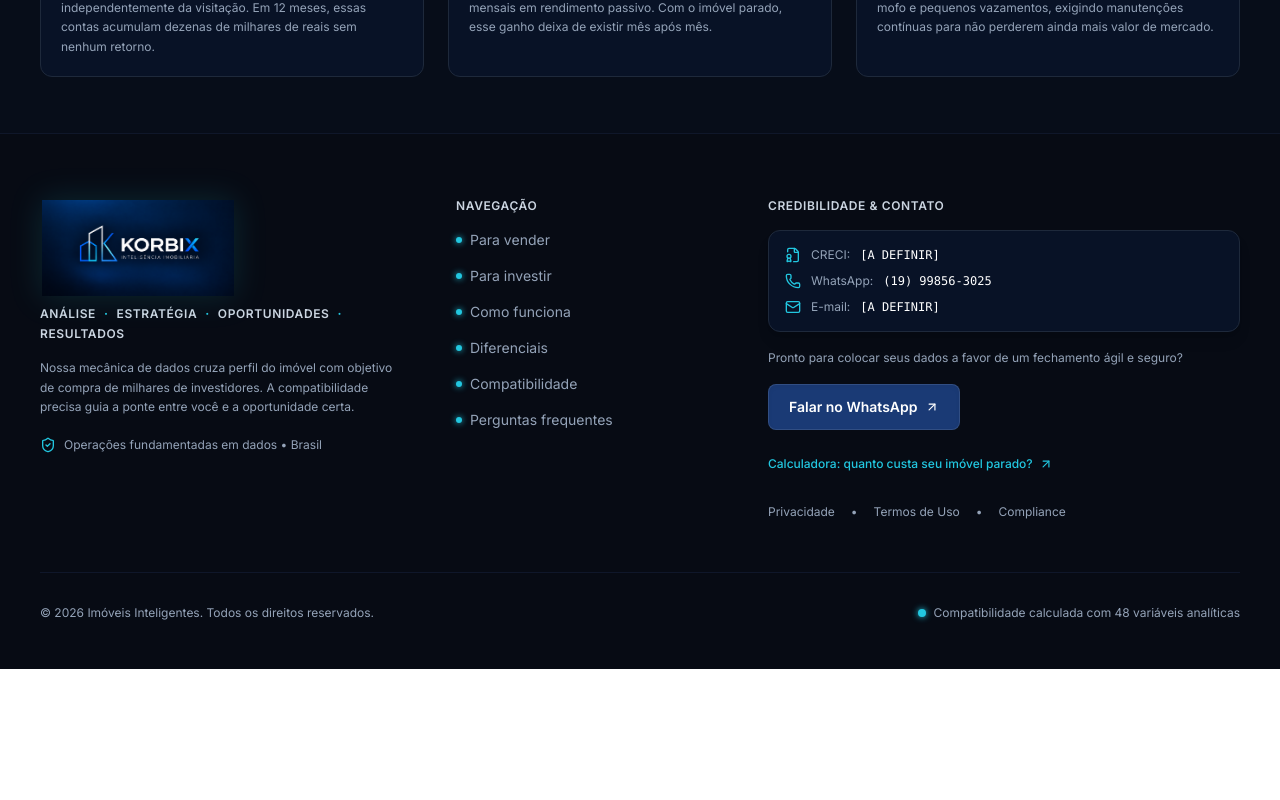
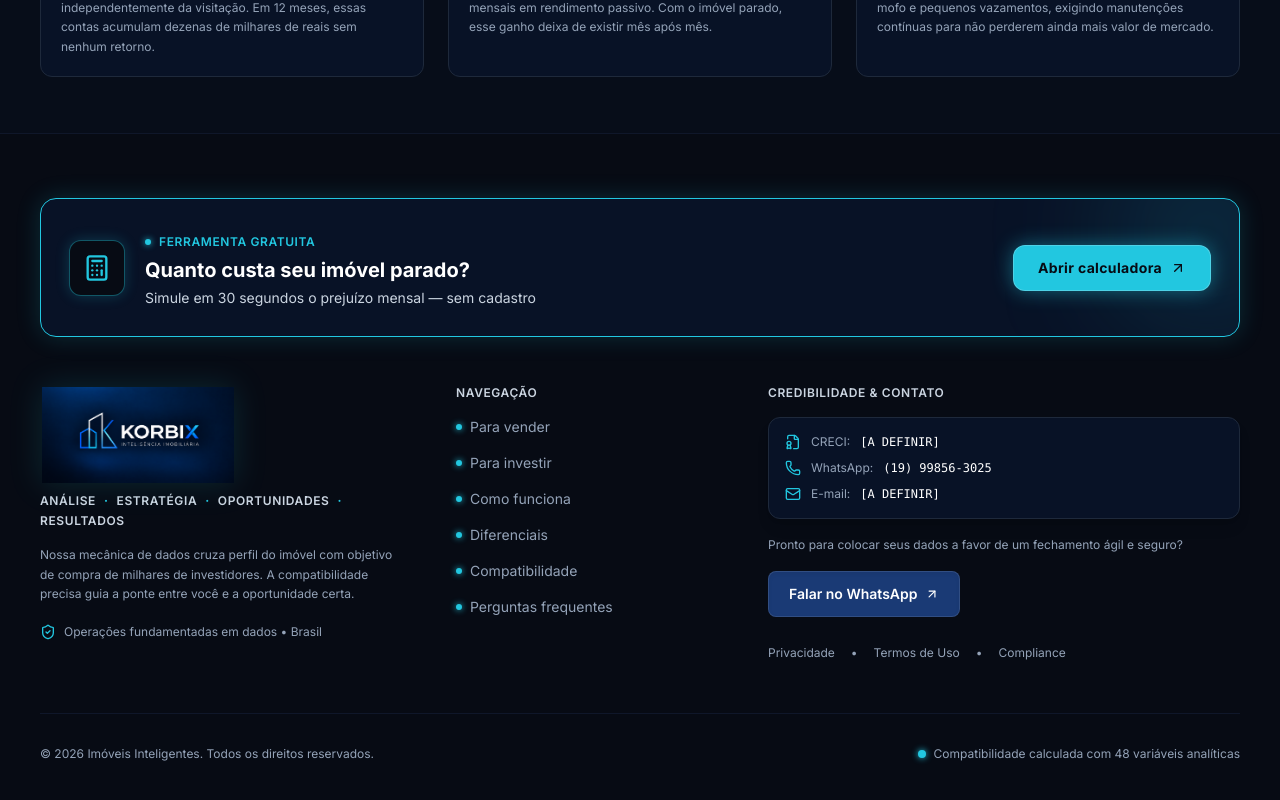
Before and after one commit to pauloac1000-byte/inteligencia-imobiliaria, a React (Vite) app: page /calculadora in a window 1280 px wide. Shown: the part 1587-2387 px from the top of the page. Before the commit the page ends 2256 px from the top, so only its background shows below. Built offline with nearby package versions, Linux system fonts and the light colour scheme.

Commit message:
feat(footer): adicionar banner CTA em destaque para a calculadora com link direto /calculadora

```diff
--- a/src/components/Footer.tsx
+++ b/src/components/Footer.tsx
@@ -1,6 +1,6 @@
 import React from 'react'
 import { Link, useLocation, useNavigate } from 'react-router-dom'
-import { ArrowUpRight, ShieldCheck, Mail, Phone, FileBadge } from 'lucide-react'
+import { ArrowUpRight, ShieldCheck, Mail, Phone, FileBadge, Calculator } from 'lucide-react'
 import { KORBIX_WHATSAPP_NUMBER, KORBIX_WHATSAPP_DISPLAY } from '@/services/leads'
 import korbixLogo from '@/assets/5-contorno-e238f.png'
 
@@ -37,9 +37,69 @@ export const Footer: React.FC<FooterProps> = ({ onOpenModal }) => {
     }
   }
 
+  const handleCalculadoraClick = (e: React.MouseEvent<HTMLAnchorElement>) => {
+    // Se o usuário clicar com modificadores (abrir em nova aba etc.), deixa o navegador agir
+    if (e.metaKey || e.ctrlKey || e.shiftKey || e.altKey || e.button !== 0) {
+      return
+    }
+    // Tenta navegação interna suave pelo React Router, com fallback nativo se falhar
+    try {
+      e.preventDefault()
+      navigate('/calculadora')
+      window.scrollTo({ top: 0, behavior: 'smooth' })
+    } catch {
+      // Fallback: se o router falhar (ex.: contexto de iframe restrito), navega via window.location
+      window.location.href = '/calculadora'
+    }
+  }
+
   return (
     <footer className="bg-[#070B14] text-white pt-12 sm:pt-16 pb-12 px-3.5 sm:px-6 lg:px-8 border-t border-slate-900">
       <div className="max-w-[1200px] mx-auto space-y-10 sm:space-y-12">
+        {/* Banner CTA em Destaque da Calculadora - Posicionado no topo do rodapé */}
+        <section aria-label="Calculadora de Custo de Imóvel Parado">
+          <a
+            href="/calculadora"
+            onClick={handleCalculadoraClick}
+            className="group relative block rounded-2xl bg-[#081226] border border-[#22C7E0] p-5 sm:p-6 lg:p-7 shadow-[0_0_24px_rgba(34,199,224,0.18)] hover:shadow-[0_0_36px_rgba(34,199,224,0.32)] transition-all duration-300 hover:border-[#22C7E0] hover:-translate-y-0.5 overflow-hidden focus:outline-none focus-visible:ring-2 focus-visible:ring-[#22C7E0]"
+          >
+            {/* Efeito sutil de iluminação decorativa no canto superior direito */}
+            <div
+              className="absolute -top-16 -right-16 w-48 h-48 rounded-full bg-[#22C7E0]/15 blur-3xl pointer-events-none group-hover:bg-[#22C7E0]/25 transition-colors"
+              aria-hidden="true"
+            />
+
+            <div className="relative flex flex-col md:flex-row md:items-center justify-between gap-5 sm:gap-6">
+              {/* Lado Esquerdo: Ícone + Título + Subtítulo */}
+              <div className="flex items-start sm:items-center gap-4 sm:gap-5 min-w-0">
+                <div className="w-12 h-12 sm:w-14 sm:h-14 rounded-xl bg-[#070B14] border border-[#22C7E0]/40 flex items-center justify-center text-[#22C7E0] group-hover:scale-105 group-hover:border-[#22C7E0] transition-all duration-300 shrink-0 shadow-[0_0_14px_rgba(34,199,224,0.22)]">
+                  <Calculator className="w-6 h-6 sm:w-7 sm:h-7" />
+                </div>
+                <div className="space-y-1 min-w-0">
+                  <div className="inline-flex items-center gap-2 text-[10px] sm:text-xs font-semibold uppercase tracking-wider text-[#22C7E0] mb-0.5">
+                    <span className="w-1.5 h-1.5 rounded-full bg-[#22C7E0] shadow-[0_0_6px_#22C7E0]" />
+                    <span>Ferramenta Gratuita</span>
+                  </div>
+                  <h3 className="text-base sm:text-lg md:text-xl font-bold text-white group-hover:text-white transition-colors">
+                    Quanto custa seu imóvel parado?
+                  </h3>
+                  <p className="text-xs sm:text-sm text-slate-300 leading-relaxed">
+                    Simule em 30 segundos o prejuízo mensal — sem cadastro
+                  </p>
+                </div>
+              </div>
+
+              {/* Lado Direito: Botão primário ciano com glow */}
+              <div className="shrink-0 w-full md:w-auto pt-1 md:pt-0">
+                <span className="w-full md:w-auto inline-flex items-center justify-center gap-2 px-5 sm:px-6 py-3 min-h-[46px] rounded-xl bg-[#22C7E0] hover:bg-[#32d4eb] active:bg-[#1bb5cc] text-[#070B14] text-xs sm:text-sm font-bold tracking-wide shadow-[0_0_20px_rgba(34,199,224,0.45)] group-hover:shadow-[0_0_30px_rgba(34,199,224,0.7)] border border-white/20 transition-all duration-300 cursor-pointer">
+                  <span>Abrir calculadora</span>
+                  <ArrowUpRight className="w-4 h-4 shrink-0 transition-transform group-hover:translate-x-0.5 group-hover:-translate-y-0.5" />
+                </span>
+              </div>
+            </div>
+          </a>
+        </section>
+
         {/* Grid Principal do Rodapé */}
         <div className="grid grid-cols-1 md:grid-cols-12 gap-8 lg:gap-12">
           {/* Marca + Tagline do Projeto */}
@@ -209,17 +269,6 @@ export const Footer: React.FC<FooterProps> = ({ onOpenModal }) => {
               <ArrowUpRight className="w-3.5 h-3.5 shrink-0" />
             </a>
 
-            {/* Link discreto para a Calculadora sem alterar mais nada */}
-            <div className="pt-1">
-              <Link
-                to="/calculadora"
-                className="inline-flex items-center gap-1.5 text-xs text-[#22C7E0] hover:text-[#4fe3f8] transition-colors py-1 font-medium group"
-              >
-                <span>Calculadora: quanto custa seu imóvel parado?</span>
-                <ArrowUpRight className="w-3.5 h-3.5 shrink-0 transform group-hover:translate-x-0.5 group-hover:-translate-y-0.5 transition-transform" />
-              </Link>
-            </div>
-
             {/* Links informativos (privacidade, termos, contato) mantidos */}
             <div className="pt-2 flex flex-wrap items-center gap-3 sm:gap-4 text-xs text-slate-400">
               <Link
```
Also changed, not shown: .skip.config.json.
